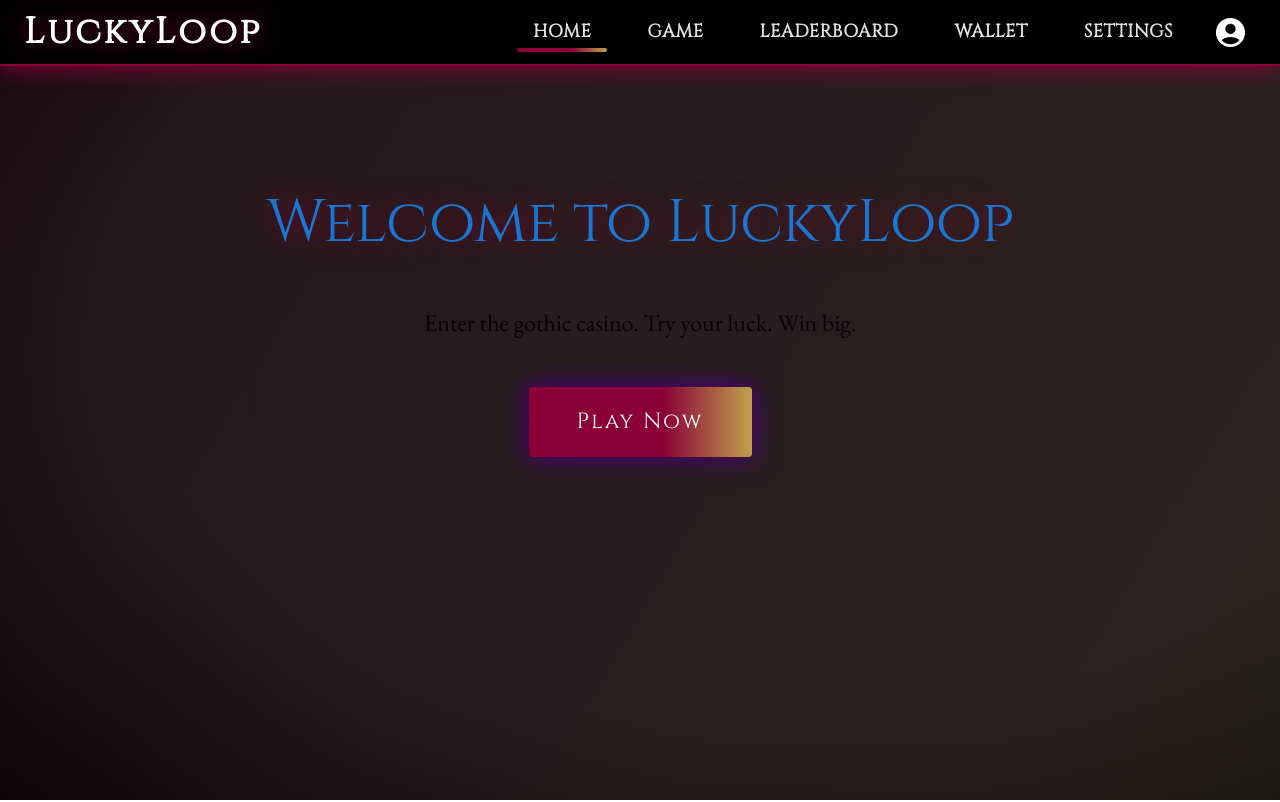
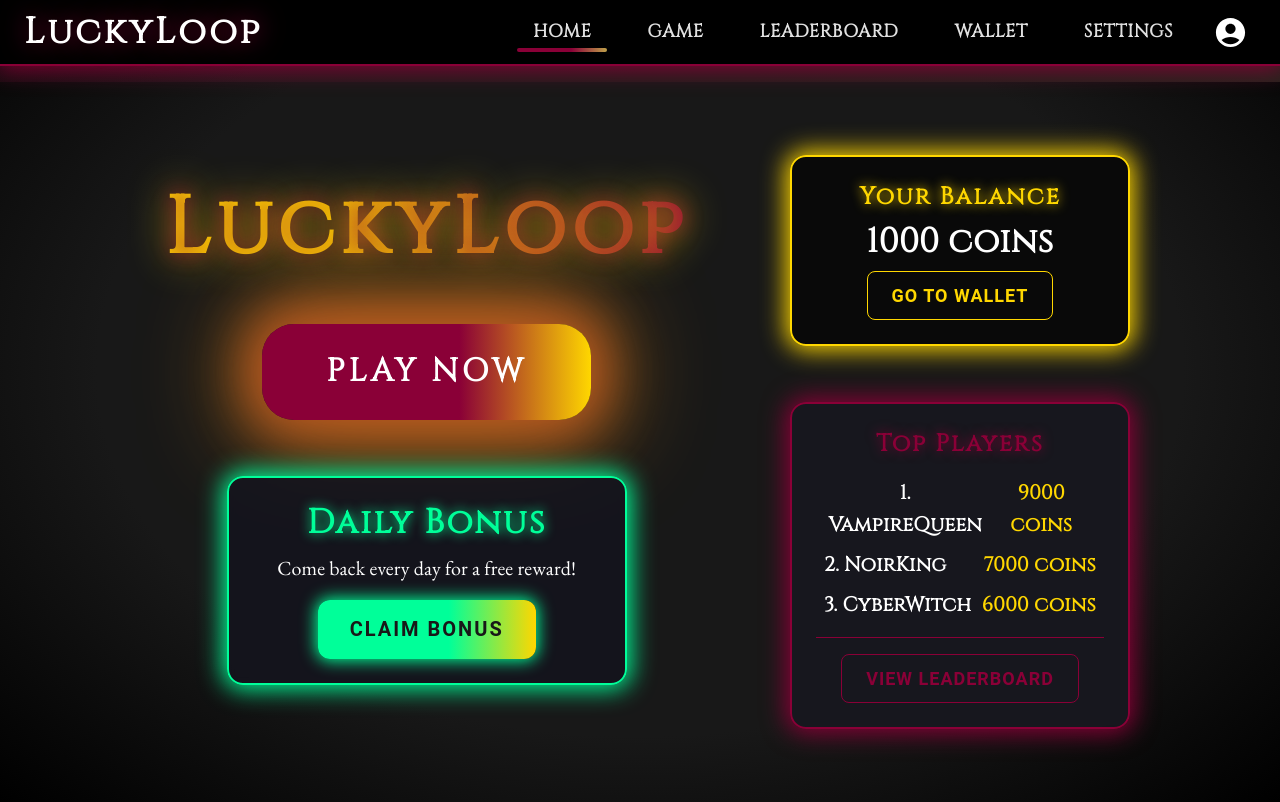
Before and after one commit to ailynux/LuckyLoop, a React (Create React App) app in the folder llclient/: page / in a window 1280 px wide. Built offline with nearby package versions, Linux system fonts and the light colour scheme; a web font is replaced by a local one.

Commit message:
Revamp HomePage layout with enhanced styling, new components for daily bonuses and leaderboard previews, and improved user interaction through navigation buttons.

```diff
--- a/llclient/src/pages/HomePage.js
+++ b/llclient/src/pages/HomePage.js
@@ -1,33 +1,162 @@
 import React from 'react';
-import { Box, Typography, Button } from '@mui/material';
+import { Box, Typography, Button, Paper, Grid, Divider } from '@mui/material';
+import { useAppContext } from '../context/AppContext';
+import { useNavigate } from 'react-router-dom';
+
+const leaderboardPreview = [
+  { name: 'VampireQueen', coins: 9000 },
+  { name: 'NoirKing', coins: 7000 },
+  { name: 'CyberWitch', coins: 6000 },
+];
 
 const HomePage = () => {
+  const { state } = useAppContext();
+  const navigate = useNavigate();
+
   return (
-    <Box sx={{ display: 'flex', flexDirection: 'column', alignItems: 'center', justifyContent: 'center', minHeight: '60vh', gap: 4 }}>
-      <Typography variant="h2" sx={{ fontFamily: 'Cinzel, serif', color: 'primary.main', textShadow: '0 0 24px #8a0037', mb: 2 }}>
-        Welcome to LuckyLoop
+    <Box sx={{
+      minHeight: '90vh',
+      width: '100%',
+      display: 'flex',
+      alignItems: 'center',
+      justifyContent: 'center',
+      background: 'radial-gradient(ellipse at 50% 40%, #181818 60%, #000 100%)',
+      position: 'relative',
+      overflow: 'hidden',
+    }}>
+      <Grid container spacing={6} justifyContent="center" alignItems="center" sx={{ zIndex: 1, width: '100%' }}>
+        <Grid item xs={12} md={7} lg={6} sx={{ display: 'flex', flexDirection: 'column', alignItems: 'center', gap: 4 }}>
+          {/* Animated Casino Logo */}
+          <Typography
+            variant="h1"
+            sx={{
+              fontFamily: 'Cinzel, serif',
+              color: 'transparent',
+              background: 'linear-gradient(90deg, #FFD700 30%, #8a0037 100%)',
+              WebkitBackgroundClip: 'text',
+              backgroundClip: 'text',
+              fontWeight: 900,
+              fontSize: { xs: 44, sm: 60, md: 80 },
+              letterSpacing: 6,
+              textShadow: '0 0 32px #FFD700, 0 0 16px #8a0037',
+              mb: 2,
+              textAlign: 'center',
+              animation: 'casino-flicker 2.5s infinite alternate',
+              '@keyframes casino-flicker': {
+                '0%': { textShadow: '0 0 32px #FFD700, 0 0 16px #8a0037' },
+                '100%': { textShadow: '0 0 64px #FFD700, 0 0 32px #8a0037' },
+              },
+            }}
+          >
+            LuckyLoop
           </Typography>
-      <Typography variant="h5" sx={{ color: 'text.primary', fontFamily: 'EB Garamond, serif', mb: 2 }}>
-        Enter the gothic casino. Try your luck. Win big.
-      </Typography>
+          {/* Play Now Button */}
           <Button
             variant="contained"
             size="large"
             sx={{
               fontFamily: 'Cinzel, serif',
-          fontSize: 22,
-          px: 6,
-          py: 2,
-          background: 'linear-gradient(90deg, #8a0037 60%, #bfa14a 100%)',
-          boxShadow: '0 0 24px 4px #4b006e',
-          textTransform: 'none',
-          letterSpacing: 2,
-          '&:hover': { background: 'linear-gradient(90deg, #bfa14a 60%, #8a0037 100%)' },
+              fontWeight: 900,
+              fontSize: 32,
+              px: 8,
+              py: 2.5,
+              borderRadius: 8,
+              background: 'linear-gradient(90deg, #8a0037 60%, #FFD700 100%)',
+              color: '#fff',
+              boxShadow: '0 0 32px 8px #FFD700, 0 0 64px 8px #8a0037',
+              textTransform: 'uppercase',
+              letterSpacing: 4,
+              transition: 'all 0.2s',
+              animation: 'pulse-btn 1.5s infinite alternate',
+              '@keyframes pulse-btn': {
+                '0%': { boxShadow: '0 0 32px 8px #FFD700, 0 0 64px 8px #8a0037' },
+                '100%': { boxShadow: '0 0 64px 16px #8a0037, 0 0 128px 16px #FFD700' },
+              },
+              '&:hover': {
+                background: 'linear-gradient(90deg, #FFD700 60%, #8a0037 100%)',
+                color: '#181818',
+              },
+              mb: 3,
             }}
-        href="/game"
+            onClick={() => navigate('/game')}
           >
             Play Now
           </Button>
+          {/* Daily Bonus Card */}
+          <Paper sx={{
+            bgcolor: 'rgba(20,20,30,0.85)',
+            borderRadius: 4,
+            p: 3,
+            boxShadow: '0 0 24px 4px #00ff99',
+            border: '2px solid #00ff99',
+            mb: 2,
+            maxWidth: 400,
+            width: '100%',
+            textAlign: 'center',
+            backdropFilter: 'blur(4px)',
+          }}>
+            <Typography variant="h4" sx={{ color: '#00ff99', fontFamily: 'Cinzel, serif', fontWeight: 800, mb: 1, letterSpacing: 2, textShadow: '0 0 12px #00ff99' }}>
+              Daily Bonus
+            </Typography>
+            <Typography variant="h6" sx={{ color: '#fff', fontFamily: 'EB Garamond, serif', mb: 2 }}>
+              Come back every day for a free reward!
+            </Typography>
+            <Button variant="contained" color="success" sx={{ fontWeight: 700, fontSize: 20, px: 4, py: 1.5, borderRadius: 3, background: 'linear-gradient(90deg, #00ff99 60%, #FFD700 100%)', color: '#181818', boxShadow: '0 0 16px 2px #00ff99', letterSpacing: 2, textTransform: 'uppercase' }}>
+              Claim Bonus
+            </Button>
+          </Paper>
+        </Grid>
+        {/* Sidebar: Leaderboard Preview & Wallet */}
+        <Grid item xs={12} md={5} lg={4} sx={{ display: 'flex', flexDirection: 'column', alignItems: 'center', gap: 4 }}>
+          {/* Wallet Preview */}
+          <Paper sx={{
+            bgcolor: 'rgba(10,10,10,0.98)',
+            borderRadius: 4,
+            p: 3,
+            boxShadow: '0 0 24px 4px #FFD700',
+            border: '2px solid #FFD700',
+            width: '100%',
+            maxWidth: 340,
+            mb: 3,
+            textAlign: 'center',
+            backdropFilter: 'blur(2px)',
+          }}>
+            <Typography variant="h5" sx={{ color: '#FFD700', fontFamily: 'Cinzel, serif', fontWeight: 900, mb: 1, letterSpacing: 2, textShadow: '0 0 12px #FFD700' }}>
+              Your Balance
+            </Typography>
+            <Typography variant="h4" sx={{ color: '#fff', fontFamily: 'Cinzel, serif', fontWeight: 700, mb: 1 }}>{state.balance} coins</Typography>
+            <Button variant="outlined" color="primary" sx={{ fontWeight: 700, fontSize: 18, px: 3, py: 1, borderRadius: 2, borderColor: '#FFD700', color: '#FFD700', letterSpacing: 1, textTransform: 'uppercase', '&:hover': { background: '#FFD700', color: '#181818' } }} onClick={() => navigate('/wallet')}>
+              Go to Wallet
+            </Button>
+          </Paper>
+          {/* Leaderboard Preview */}
+          <Paper sx={{
+            bgcolor: 'rgba(24,24,32,0.92)',
+            borderRadius: 4,
+            p: 3,
+            boxShadow: '0 0 24px 4px #8a0037',
+            border: '2px solid #8a0037',
+            width: '100%',
+            maxWidth: 340,
+            textAlign: 'center',
+            backdropFilter: 'blur(2px)',
+          }}>
+            <Typography variant="h5" sx={{ color: '#8a0037', fontFamily: 'Cinzel, serif', fontWeight: 900, mb: 2, letterSpacing: 2, textShadow: '0 0 12px #8a0037' }}>
+              Top Players
+            </Typography>
+            {leaderboardPreview.map((player, i) => (
+              <Box key={player.name} sx={{ display: 'flex', alignItems: 'center', justifyContent: 'space-between', mb: 1, px: 1 }}>
+                <Typography variant="h6" sx={{ color: '#fff', fontFamily: 'Cinzel, serif', fontWeight: 700 }}>{i + 1}. {player.name}</Typography>
+                <Typography variant="h6" sx={{ color: '#FFD700', fontFamily: 'Cinzel, serif', fontWeight: 900 }}>{player.coins} coins</Typography>
+              </Box>
+            ))}
+            <Divider sx={{ my: 2, borderColor: '#8a0037' }} />
+            <Button variant="outlined" color="secondary" sx={{ fontWeight: 700, fontSize: 18, px: 3, py: 1, borderRadius: 2, borderColor: '#8a0037', color: '#8a0037', letterSpacing: 1, textTransform: 'uppercase', '&:hover': { background: '#8a0037', color: '#fff' } }} onClick={() => navigate('/leaderboard')}>
+              View Leaderboard
+            </Button>
+          </Paper>
+        </Grid>
+      </Grid>
     </Box>
   );
 };
```
Lines whose indentation alone changed are shown as unchanged.
